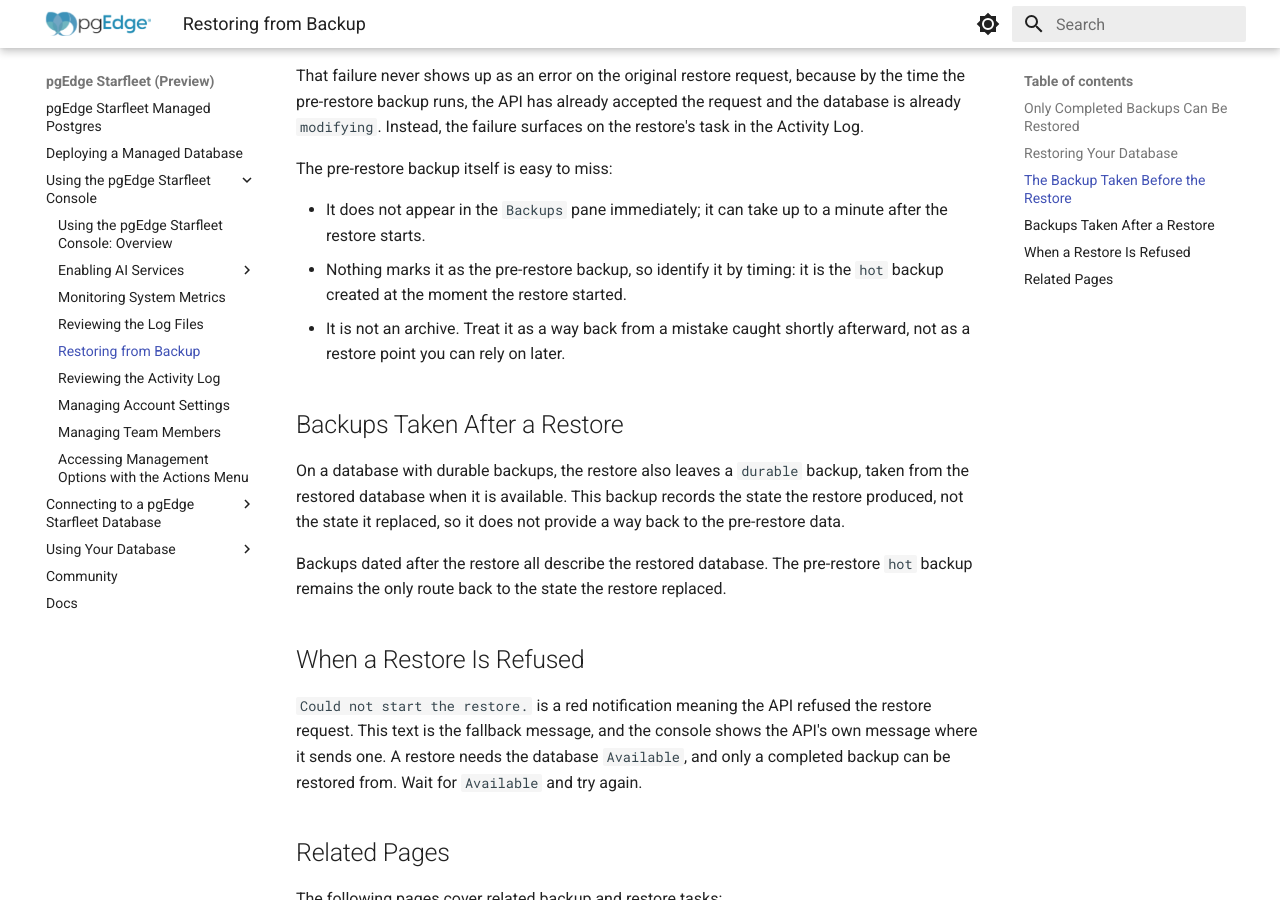
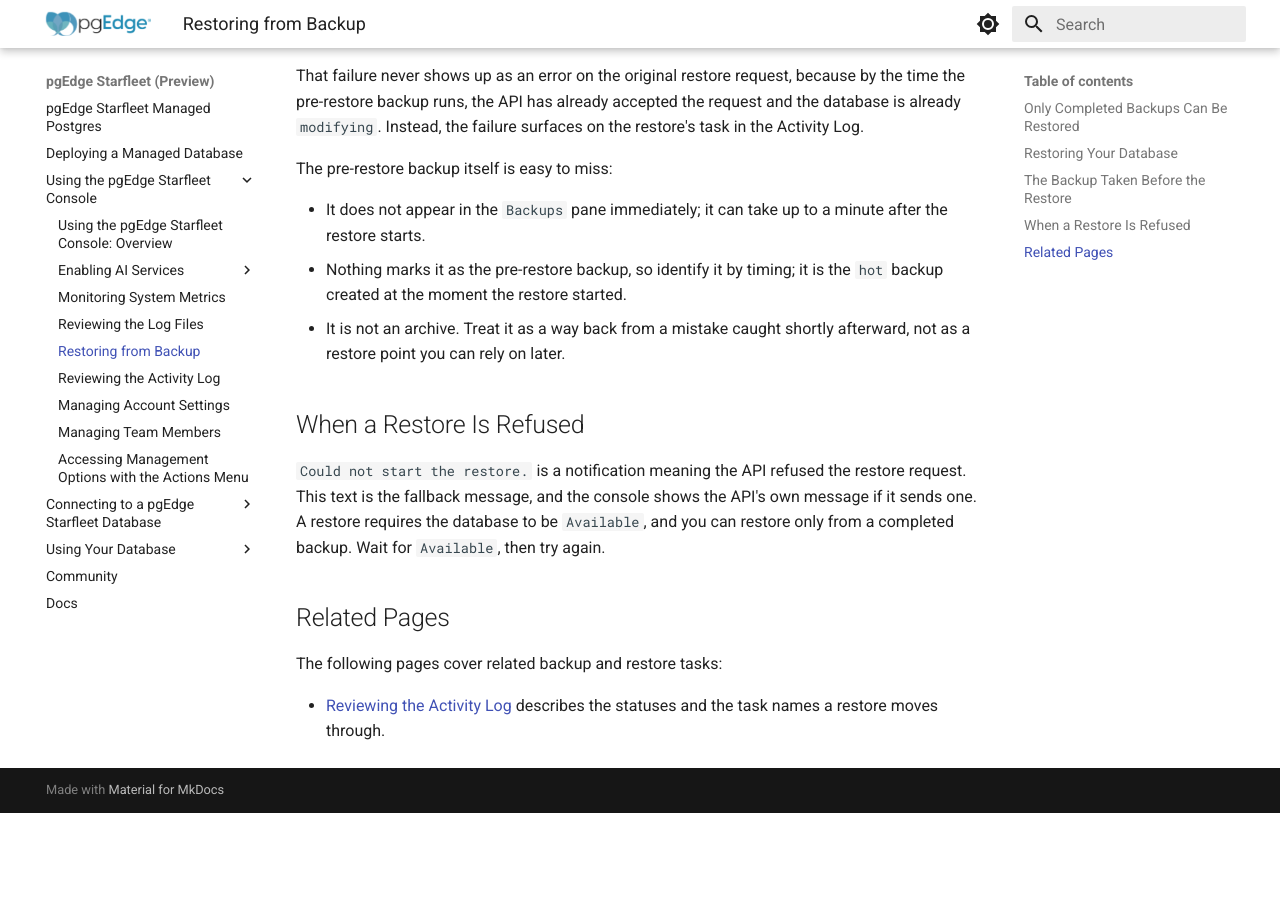
Before and after one commit to pgEdge/pgedge-starfleet-docs, an MkDocs documentation site: the page built from docs/using_console/backups.md, in a window 1280 px wide and 900 px high, scrolled down 3104 px. Built offline with MkDocs 1.6.1 and Material for MkDocs 9.7.7, drawn with Linux system fonts in a browser that asks for light colours; after the commit the page ends 3917 px from its top, so only the background shows below that.

Commit message:
Fix informal phrasing in the restore-refused notice

```diff
--- a/docs/using_console/backups.md
+++ b/docs/using_console/backups.md
@@ -99,29 +99,18 @@ The pre-restore backup itself is easy to miss:
 
 * It does not appear in the `Backups` pane immediately; it can take up to a
   minute after the restore starts.
-* Nothing marks it as the pre-restore backup, so identify it by timing: it is
+* Nothing marks it as the pre-restore backup, so identify it by timing; it is
   the `hot` backup created at the moment the restore started.
 * It is not an archive. Treat it as a way back from a mistake caught shortly
   afterward, not as a restore point you can rely on later.
 
-## Backups Taken After a Restore
-
-On a database with durable backups, the restore also leaves a `durable` backup,
-taken from the restored database when it is available. This backup records the
-state the restore produced, not the state it replaced, so it does not provide a
-way back to the pre-restore data.
-
-Backups dated after the restore all describe the restored database. The
-pre-restore `hot` backup remains the only route back to the state the restore
-replaced.
-
 ## When a Restore Is Refused
 
-`Could not start the restore.` is a red notification meaning the API
-refused the restore request. This text is the fallback message, and the console
-shows the API's own message where it sends one. A restore needs the
-database `Available`, and only a completed backup can be restored from.
-Wait for `Available` and try again.
+`Could not start the restore.` is a notification meaning the API refused the
+restore request. This text is the fallback message, and the console shows the
+API's own message if it sends one. A restore requires the database to be
+`Available`, and you can restore only from a completed backup. Wait for
+`Available`, then try again.
 
 ## Related Pages
 
```
